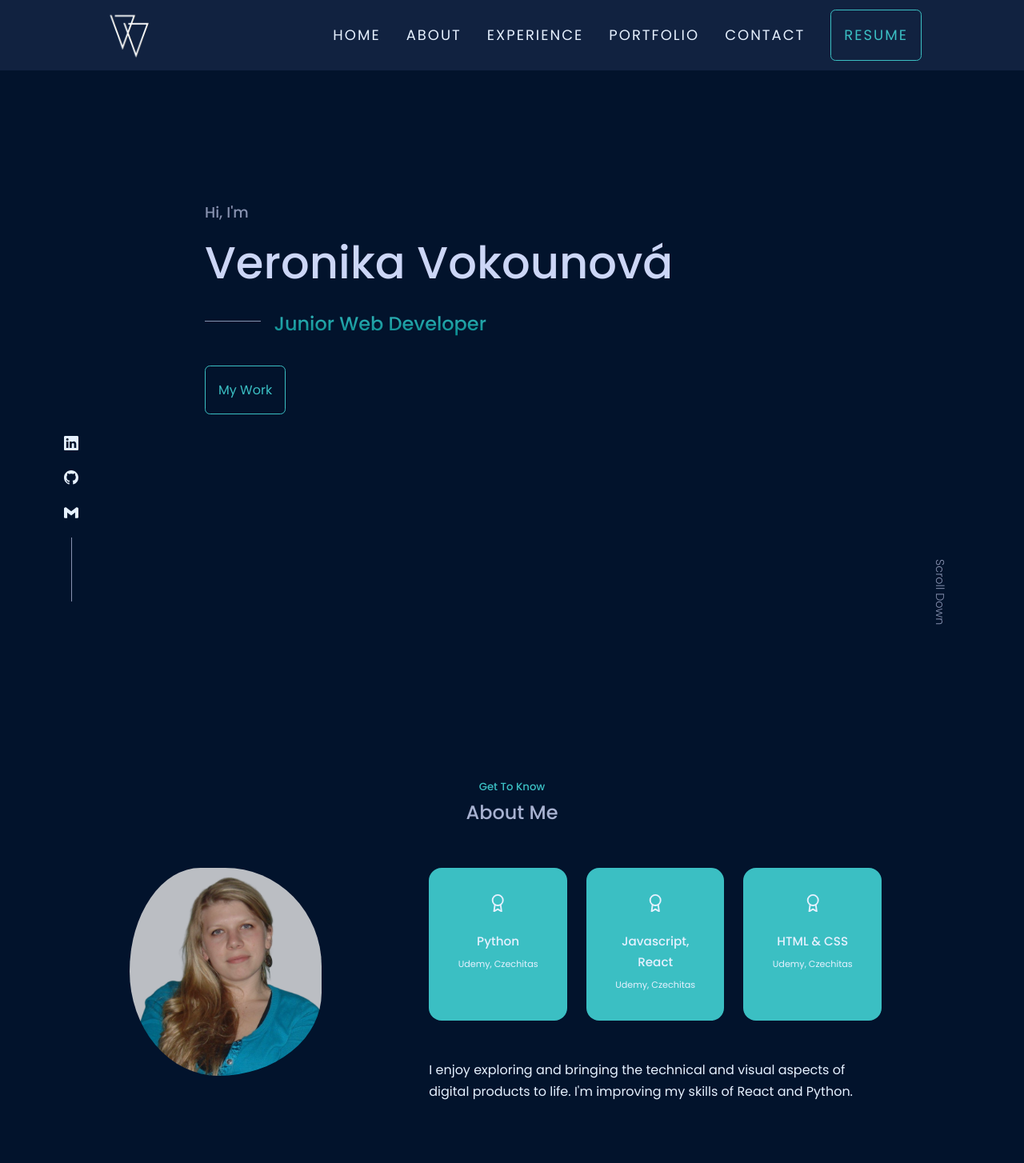
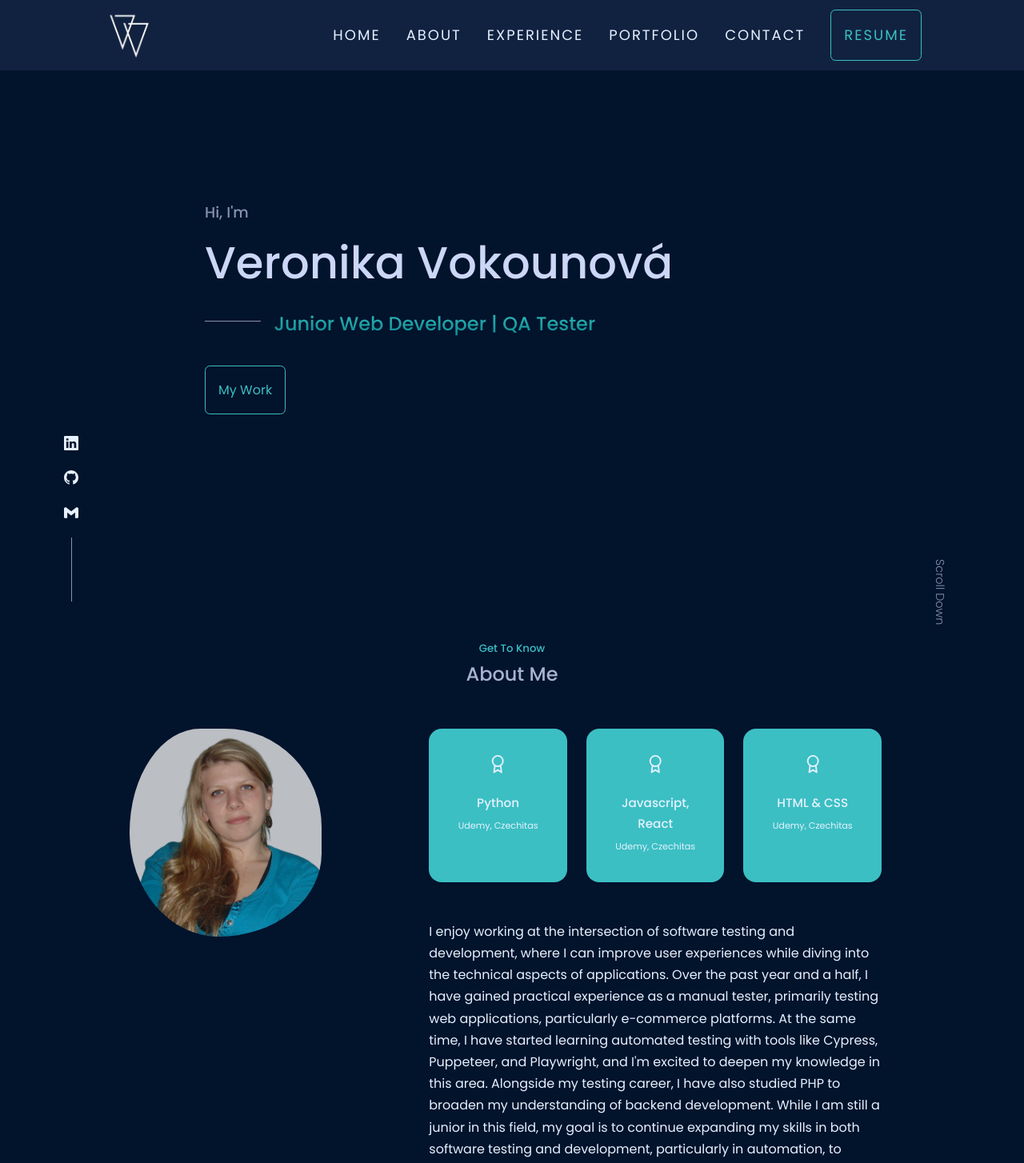
Before and after one commit to vercik13/veronika-vokounova, a React (Create React App) app: page / in a window 1280 px wide. Shown: the top 1454 px of the page at 80% size. Built offline with nearby package versions, Linux system fonts and the light colour scheme.

Commit message:
aktualizace

```diff
--- a/src/components/About/About.jsx
+++ b/src/components/About/About.jsx
@@ -43,9 +43,11 @@ const About = () => {
             </div>
             <div>
               <p>
-                I enjoy exploring and bringing the technical and visual aspects
-                of digital products to life. I'm improving my skills of React
-                and Python.
+              I enjoy working at the intersection of software testing and development, where I can improve user experiences while diving into the technical aspects of applications. Over the past year and a half, I have gained practical experience as a manual tester, primarily testing web applications, particularly e-commerce platforms. At the same time, I have started learning automated testing with tools like Cypress, Puppeteer, and Playwright, and I'm excited to deepen my knowledge in this area.
+
+Alongside my testing career, I have also studied PHP to broaden my understanding of backend development. While I am still a junior in this field, my goal is to continue expanding my skills in both software testing and development, particularly in automation, to become a well-rounded professional in the industry.
+
+I am looking for opportunities where I can further develop my skills, learn from more experienced colleagues, and contribute to meaningful projects that enhance the user experience.
               </p>
             </div>
           </div>
--- a/src/components/Header/Header.jsx
+++ b/src/components/Header/Header.jsx
@@ -14,7 +14,7 @@ const Header = () => {
           <div className="header__content">
             <h3>Hi, I'm</h3>
             <h1 className='header__title'>Veronika Vokounová</h1>
-            <h2 className='header__subtitle'>Junior Web Developer</h2>
+            <h2 className='header__subtitle'>Junior Web Developer | QA Tester</h2>
             <CTA />
           </div>
         </div>
```
